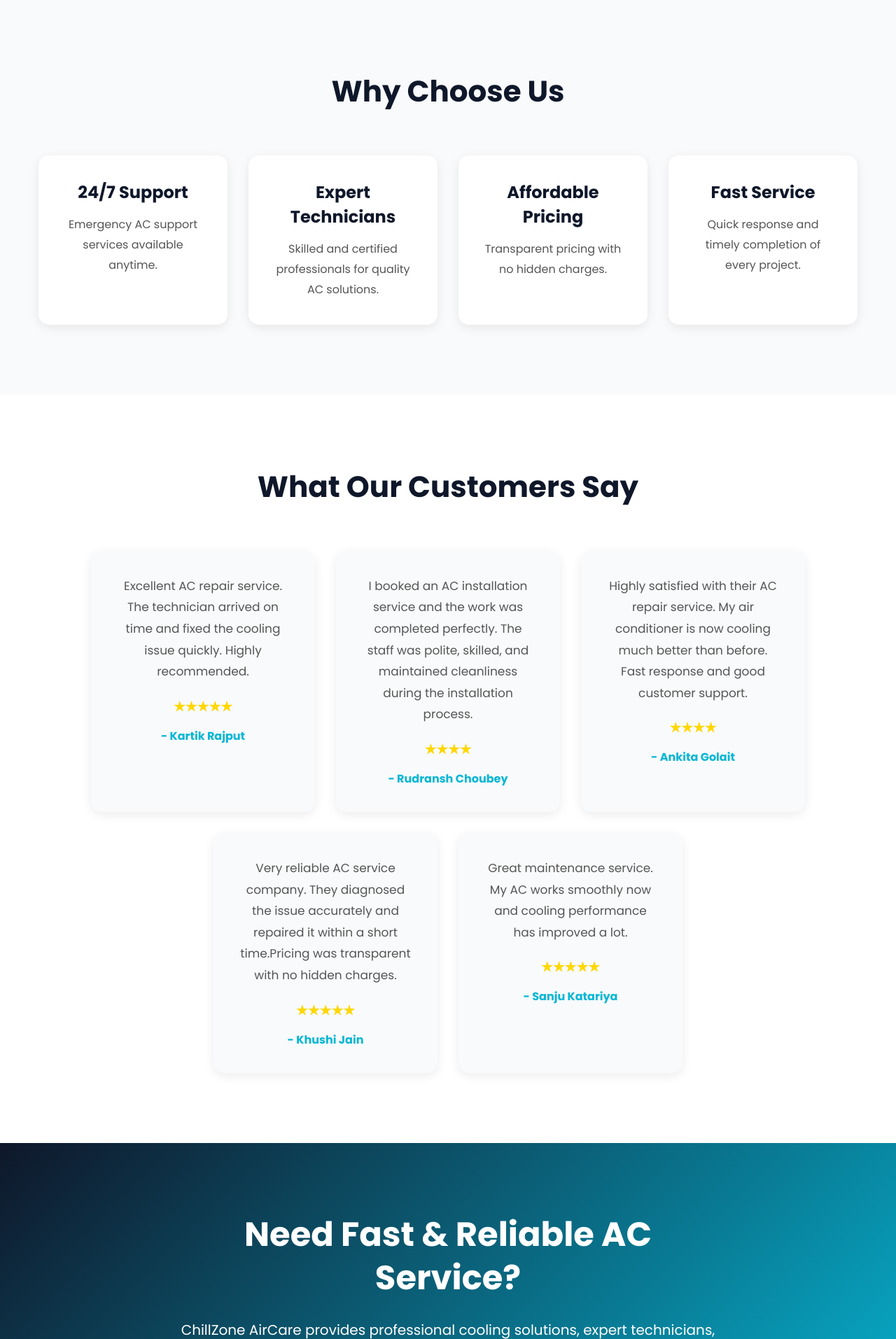
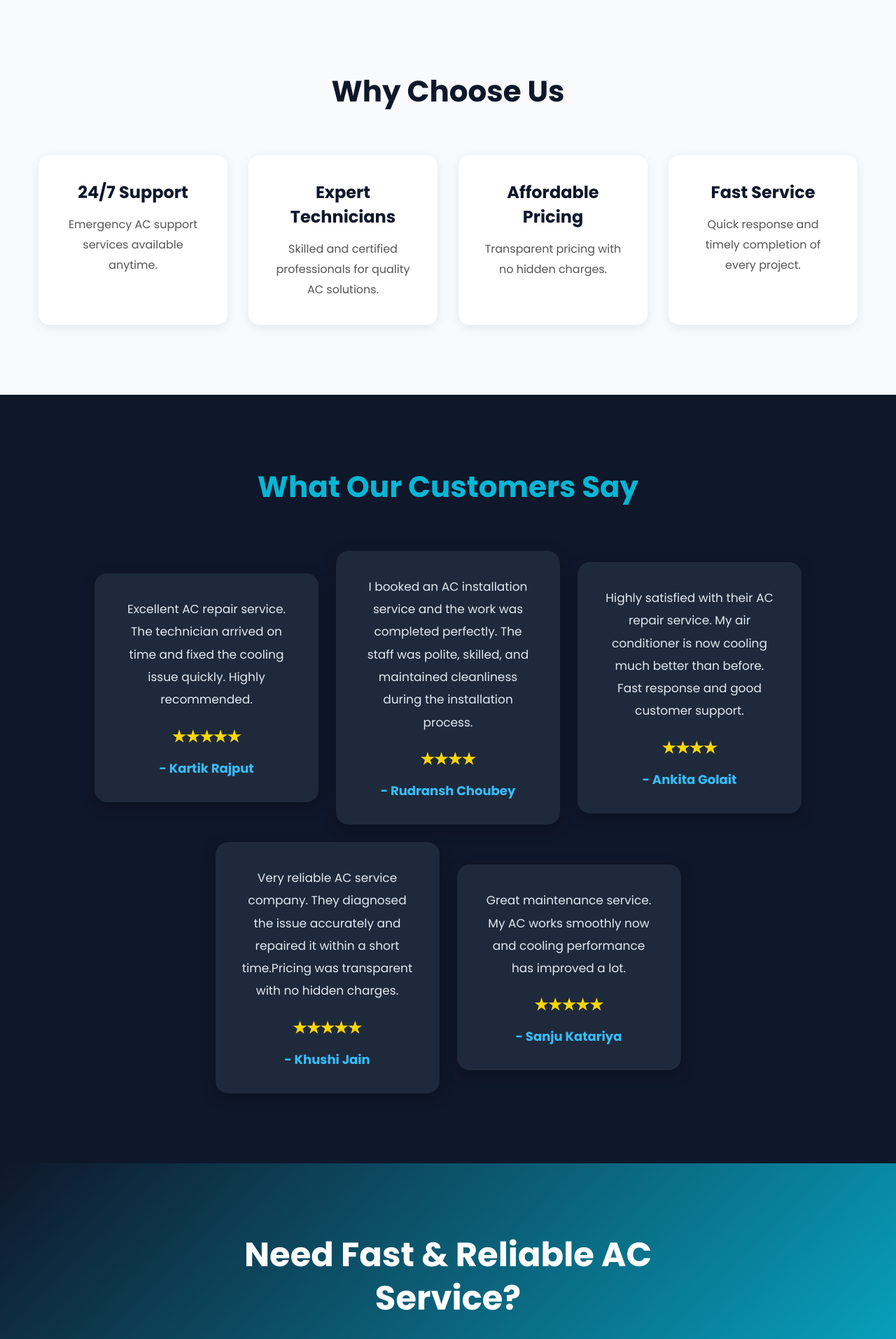
Before and after one commit to katariyasanju18/ChillZone_AirCare, a Flask app: page / in a window 1280 px wide. Shown: the part 2543-4456 px from the top of the page at 70% size. Run offline with Flask 3, Linux system fonts and the light colour scheme.

```diff
--- a/static/css/style.css
+++ b/static/css/style.css
@@ -347,51 +347,101 @@ body{
 
 /* Testimonials */
 
+/* Testimonials Section */
+
 .testimonials{
-    padding:100px 50px;
-    background:white;
+
+    padding:100px 40px;
+
+    background:#0f172a;
+
     text-align:center;
+
+    color:white;
 }
 
 .testimonials h2{
+
     font-size:42px;
-    color:#0f172a;
+
+    color:#06b6d4;
+
     margin-bottom:60px;
 }
 
 .testimonial-container{
+
     display:flex;
+
     justify-content:center;
-    gap:30px;
+
+    align-items:center;
+
+    gap:25px;
+
     flex-wrap:wrap;
+
+    max-width:1200px;
+
+    margin:auto;
 }
 
 .testimonial-box{
-    background:#f8fafc;
+
+    background:#1e293b;
+
     width:320px;
+
     padding:35px;
-    border-radius:15px;
-    box-shadow:0px 4px 15px rgba(0,0,0,0.08);
+
+    border-radius:18px;
+
+    box-shadow:0px 6px 20px rgba(0,0,0,0.25);
+
+    transition:0.4s ease;
 }
 
 .testimonial-box:hover{
-    transform:translateY(-10px) scale(1.03);
+
+    transform:translateY(-12px) scale(1.03);
+
+    background:#06b6d4;
 }
 
 .testimonial-box p{
+
     font-size:17px;
-    color:#555;
-    line-height:1.8;
+
+    color:#e2e8f0;
+
+    line-height:1.9;
+
     margin-bottom:20px;
 }
 
 .testimonial-box h3{
+
     color:gold;
+
     margin-bottom:15px;
+
+    font-size:22px;
 }
 
 .testimonial-box h4{
-    color:#06b6d4;
+
+    color:#38bdf8;
+
+    font-size:18px;
+}
+
+/* Hover Text Change */
+
+.testimonial-box:hover p,
+
+.testimonial-box:hover h4{
+
+    color:white;
 }
 
 /* Contact Section */
```
